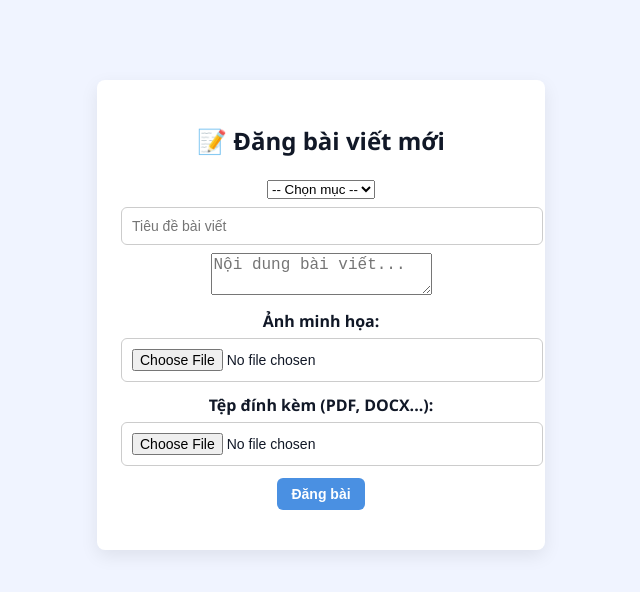
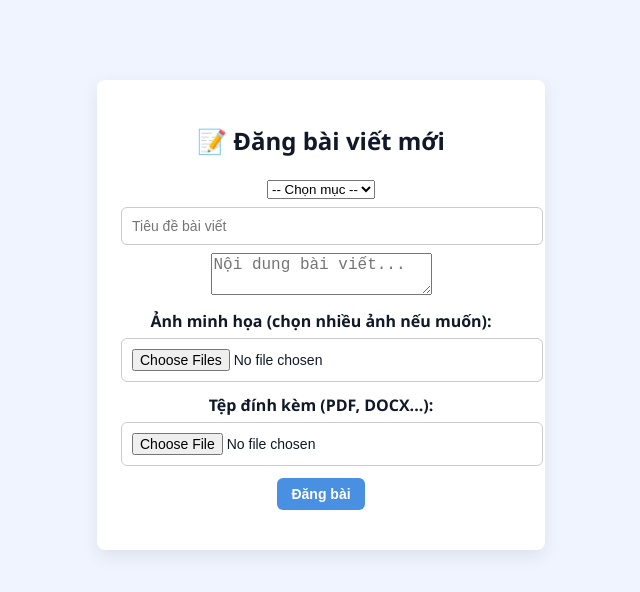
Before and after one commit to thaptta/thaptta.github.io, a plain HTML site: page post.html in a window 1280 px wide. Shown: the whole page, without its empty margins (319-959 px from the left). Drawn offline with Linux system fonts and the light colour scheme; no server answers.

Commit message:
Update post.html

```diff
--- a/post.html
+++ b/post.html
@@ -20,11 +20,9 @@
     <input type="text" id="post-title" placeholder="Tiêu đề bài viết">
     <textarea id="post-content" placeholder="Nội dung bài viết..."></textarea>
 
-    <!-- 🖼️ Chọn ảnh -->
-    <label>Ảnh minh họa:</label>
-    <input type="file" id="post-image" accept="image/*">
+    <label>Ảnh minh họa (chọn nhiều ảnh nếu muốn):</label>
+    <input type="file" id="post-image" accept="image/*" multiple>
 
-    <!-- 📎 Chọn tệp đính kèm -->
     <label>Tệp đính kèm (PDF, DOCX...):</label>
     <input type="file" id="post-file" accept=".pdf,.doc,.docx,.txt">
 
```
